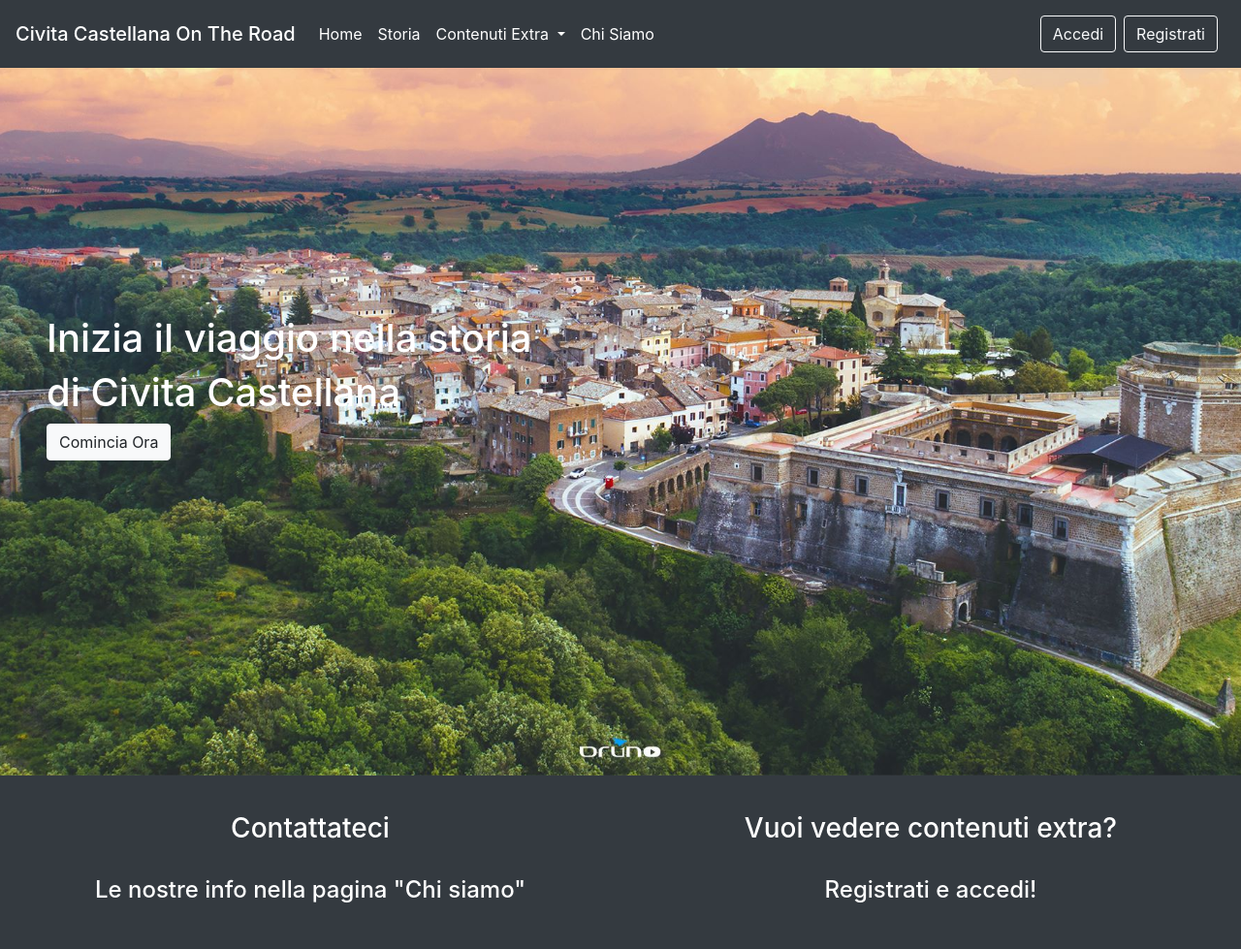
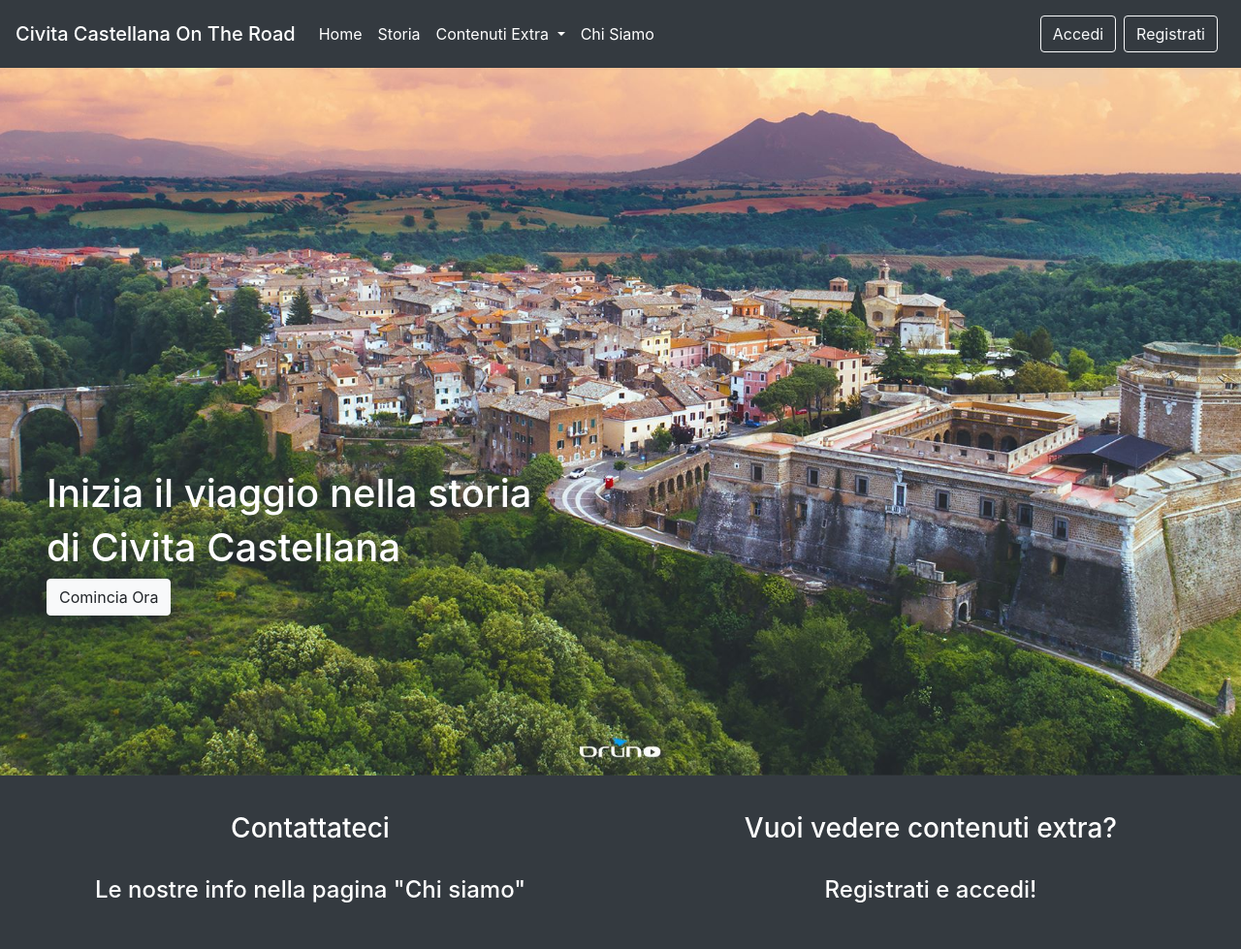
Before and after one commit to Manuz98/CivitaOTR, a PHP site: page / in a window 1280 px wide. Shown: the whole page at 97% size. Run offline with PHP 8.4, Linux system fonts and the light colour scheme.

Commit message:
Aggiornato index e style

```diff
--- a/index.html
+++ b/index.html
@@ -8,6 +8,7 @@
     <link rel="stylesheet" type="text/css" href="style.css">
 </head>
 <body>
+
   <!--Inizio Navbar-->
   <nav class="navbar navbar-expand-lg navbar-dark bg-dark fixed-top">
     <a class="navbar-brand mb-0 h1">Civita Castellana On The Road</a>
@@ -34,7 +35,7 @@
             <div class="dropdown-divider"></div>
             <a class="dropdown-item" href="#">Forte San Gallo</a>
             <div class="dropdown-divider"></div>
-            <a class="dropdown-item" href="#">I nostri piatti</a>
+            <a class="dropdown-item" href="#">Il ponte clementino</a>
           </div>
         </li>
         <li class="nav-item">
@@ -73,6 +74,7 @@
     </div>
   </footer>
   <!--Fine footer-->
+
   <script src="https://ajax.googleapis.com/ajax/libs/jquery/1.12.4/jquery.min.js"></script>
   <script src="js/bootstrap.min.js"></script>
 </body>
--- a/style.css
+++ b/style.css
@@ -17,12 +17,11 @@ body,html{
 }
 .miotesto{
     position:absolute;
-    top:50%;
+    top:70%;
     left:0%;
     transform:translate(0%,-50%);
     -ms-transform:translate(-0%,-50%);
-
-}
+  }
 .miotesto h1{
     color:white;
 }
```
